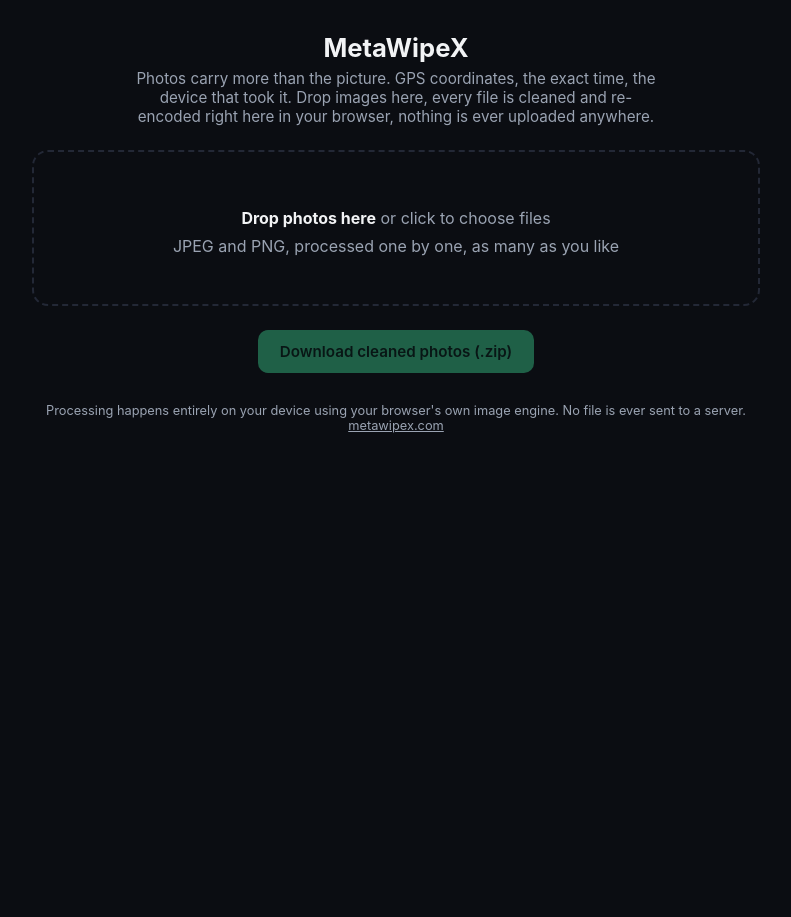
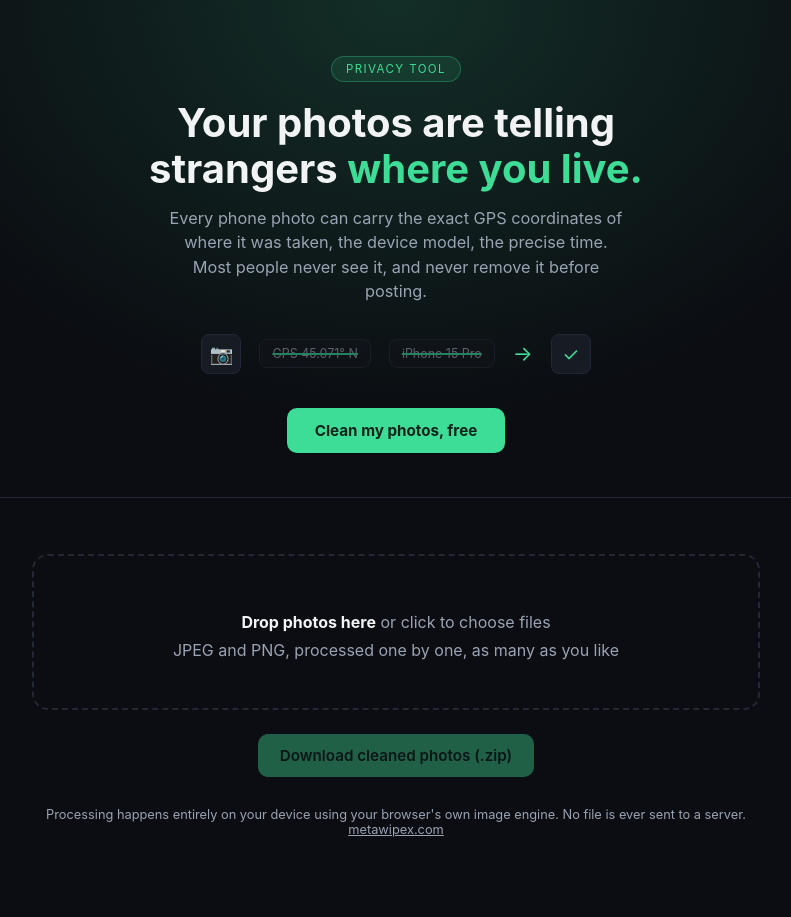
Before and after one commit to trailpawsgear/metawipex, a plain HTML site: page index.html in a window 1280 px wide. Shown: the whole page, without its empty margins (244-1035 px from the left). Before the commit the page ends 800 px from the top, so only its background shows below. Drawn offline with nearby package versions, Linux system fonts and the light colour scheme.

Commit message:
Add emotionally-driven hero section above the tool
Co-Authored-By: Claude Sonnet 5 <noreply@anthropic.com>
Claude-Session: https://claude.ai/code/session_014wo98pWuBiT6L7Ke9LSvZF

```diff
--- a/index.html
+++ b/index.html
@@ -44,15 +44,36 @@
   button:disabled{opacity:.4;cursor:default}
   footer{text-align:center;color:var(--muted);font-size:.8rem;margin-top:30px}
   footer a{color:var(--muted)}
+
+  .hero{position:relative;overflow:hidden;background:radial-gradient(ellipse at top,rgba(61,220,151,.16),transparent 60%);border-bottom:1px solid var(--border);padding:56px 16px 44px;text-align:center}
+  .hero-eyebrow{display:inline-block;font-size:.72rem;letter-spacing:.12em;text-transform:uppercase;color:var(--accent);background:rgba(61,220,151,.1);border:1px solid rgba(61,220,151,.3);border-radius:999px;padding:5px 14px;margin-bottom:18px}
+  .hero h1{font-size:2.1rem;line-height:1.15;margin:0 0 14px;max-width:560px;margin-left:auto;margin-right:auto}
+  .hero h1 span{color:var(--accent)}
+  .hero p.sub{color:var(--muted);font-size:1.02rem;max-width:460px;margin:0 auto 30px;line-height:1.5}
+  .tagwipe{display:flex;justify-content:center;align-items:center;gap:18px;flex-wrap:wrap;margin-bottom:34px}
+  .tagwipe .chip{font-size:.78rem;background:var(--panel);border:1px solid var(--border);border-radius:8px;padding:6px 12px;color:var(--muted);text-decoration:line-through;text-decoration-color:var(--accent);text-decoration-thickness:2px;opacity:.55}
+  .tagwipe .arrow{color:var(--accent);font-size:1.3rem}
+  .tagwipe .photo-icon{width:40px;height:40px;border-radius:8px;background:var(--panel2);border:1px solid var(--border);display:flex;align-items:center;justify-content:center;color:var(--accent);font-size:1.2rem}
+  .hero-cta{display:inline-block;background:var(--accent);color:#06241a;font-weight:700;padding:13px 28px;border-radius:10px;text-decoration:none;font-size:.95rem}
+  @media(min-width:640px){.hero h1{font-size:2.5rem}}
 </style>
 </head>
 <body>
+<section class="hero">
+  <div class="hero-eyebrow">PRIVACY TOOL</div>
+  <h1>Your photos are telling strangers <span>where you live.</span></h1>
+  <p class="sub">Every phone photo can carry the exact GPS coordinates of where it was taken, the device model, the precise time. Most people never see it, and never remove it before posting.</p>
+  <div class="tagwipe">
+    <div class="photo-icon">📷</div>
+    <span class="chip">GPS 45.071° N</span>
+    <span class="chip">iPhone 15 Pro</span>
+    <span class="arrow">→</span>
+    <div class="photo-icon">✓</div>
+  </div>
+  <a href="#tool" class="hero-cta">Clean my photos, free</a>
+</section>
 <div class="wrap">
-  <header>
-    <h1>MetaWipeX</h1>
-    <p>Photos carry more than the picture. GPS coordinates, the exact time, the device that took it. Drop images here, every file is cleaned and re-encoded right here in your browser, nothing is ever uploaded anywhere.</p>
-  </header>
-
+  <div id="tool">
   <div class="drop" id="dropZone">
     <p><strong>Drop photos here</strong> or click to choose files</p>
     <p>JPEG and PNG, processed one by one, as many as you like</p>
@@ -63,6 +84,7 @@
 
   <div class="actions">
     <button id="downloadBtn" disabled>Download cleaned photos (.zip)</button>
+  </div>
   </div>
 
   <footer>
```
